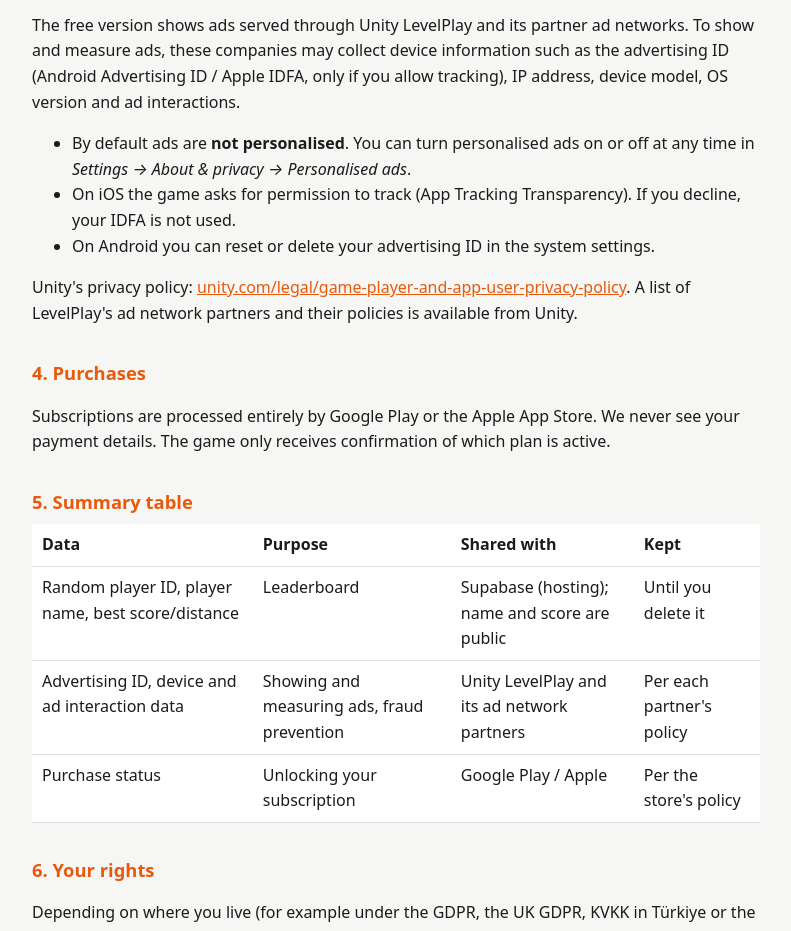
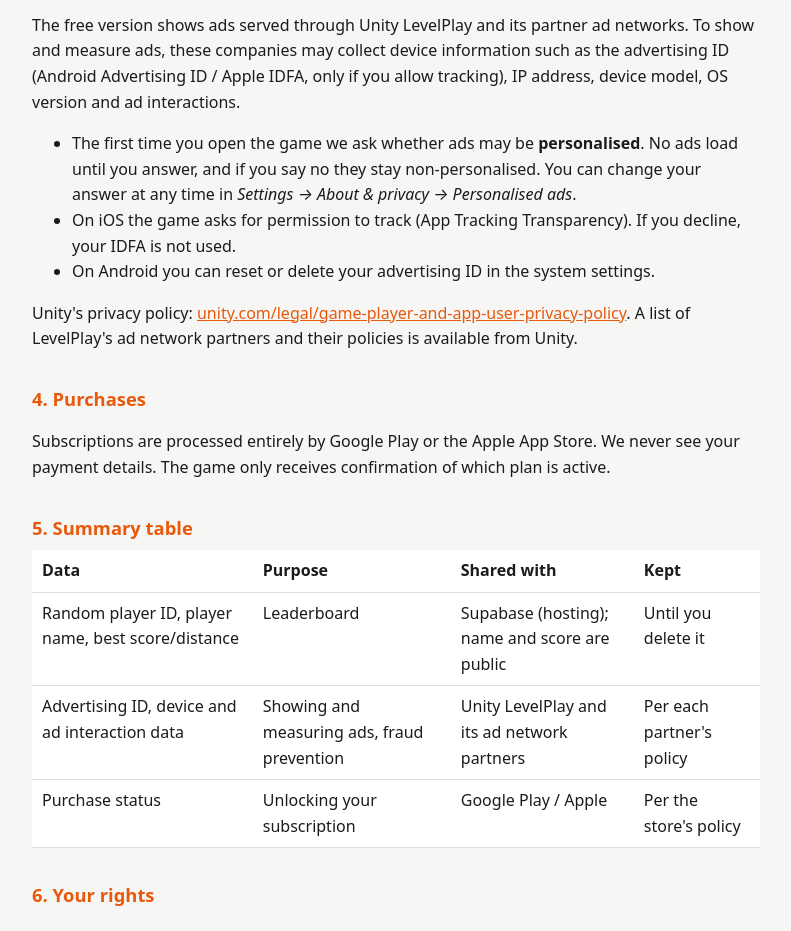
Before and after one commit to Nukro0/Nukro0.github.io, a plain HTML site: page roadster-supercar/privacy.html in a window 1280 px wide. Shown: the part 928-1859 px from the top of the page, without its empty margins (244-1035 px from the left). Drawn offline with Linux system fonts and the light colour scheme.

Commit message:
Describe the first-launch ad choice in the privacy policy
Co-Authored-By: Claude Opus 5.5 <noreply@anthropic.com>

```diff
--- a/roadster-supercar/privacy.html
+++ b/roadster-supercar/privacy.html
@@ -31,7 +31,7 @@
 <h2>3. Advertising</h2>
 <p>The free version shows ads served through Unity LevelPlay and its partner ad networks. To show and measure ads, these companies may collect device information such as the advertising ID (Android Advertising ID / Apple IDFA, only if you allow tracking), IP address, device model, OS version and ad interactions.</p>
 <ul>
-<li>By default ads are <strong>not personalised</strong>. You can turn personalised ads on or off at any time in <em>Settings → About &amp; privacy → Personalised ads</em>.</li>
+<li>The first time you open the game we ask whether ads may be <strong>personalised</strong>. No ads load until you answer, and if you say no they stay non-personalised. You can change your answer at any time in <em>Settings → About &amp; privacy → Personalised ads</em>.</li>
 <li>On iOS the game asks for permission to track (App Tracking Transparency). If you decline, your IDFA is not used.</li>
 <li>On Android you can reset or delete your advertising ID in the system settings.</li>
 </ul>
```
